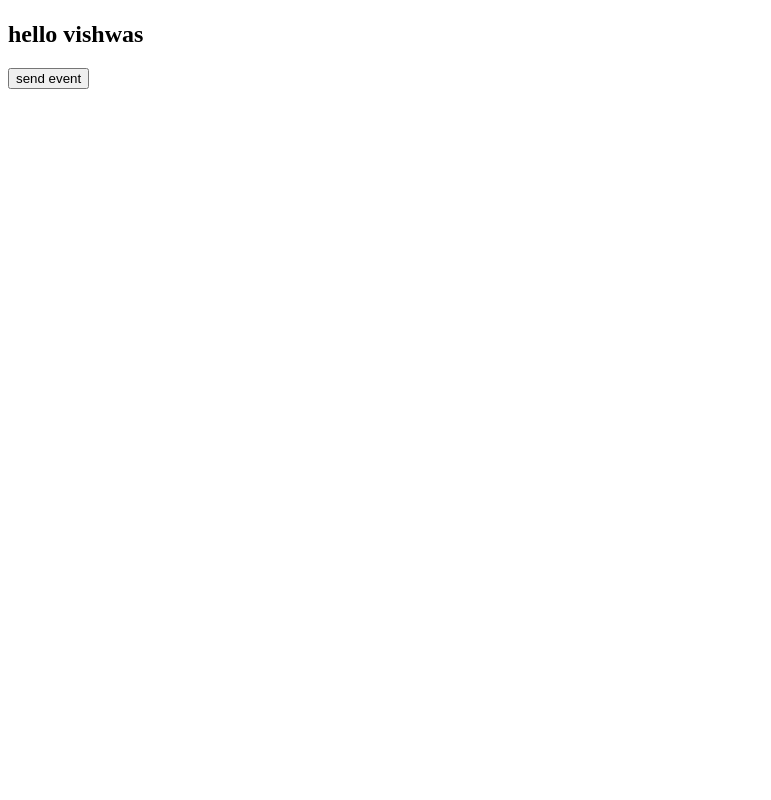
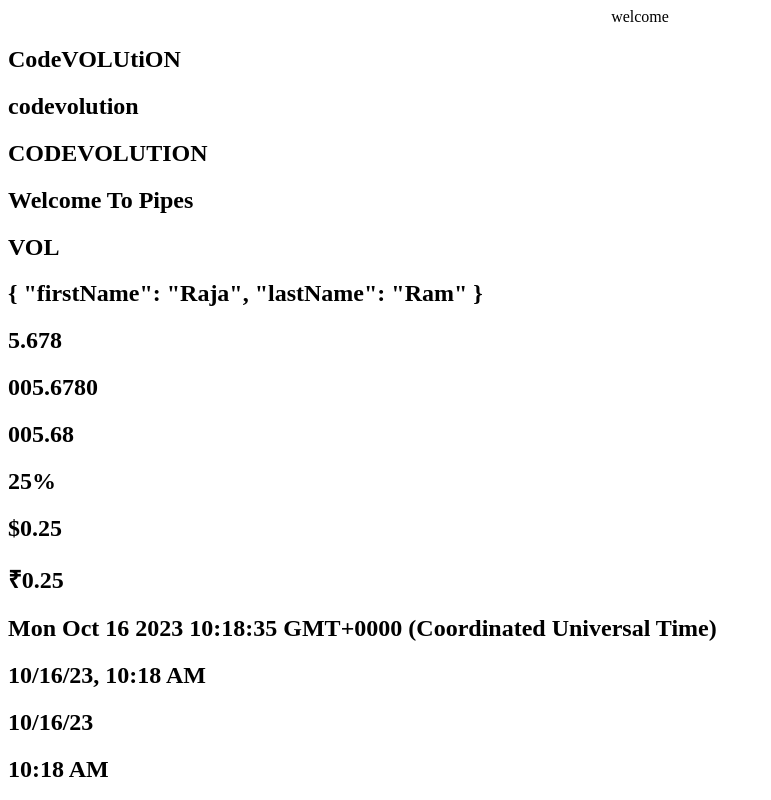
Before and after one commit to chandra-98a/Angulardegreed, an Angular app in the folder StructuralDirective/: page / in a window 1280 px wide. Shown: the top 800 px of the page, without its empty margins (0-771 px from the left). Built offline with nearby package versions, Linux system fonts and the light colour scheme.

Commit message:
Pipes for Strings and Numbers

```diff
--- a/StructuralDirective/src/app/app.component.html
+++ b/StructuralDirective/src/app/app.component.html
@@ -1,4 +1,4 @@
 <div>
-  <h1> {{message}} </h1>
-  <app-test  (childEvent)="message=$event" [parentData]="name"></app-test>
+  <div style="text-align: center;"> {{message}} </div>
+  <app-test></app-test>
 </div>
--- a/StructuralDirective/src/app/app.component.ts
+++ b/StructuralDirective/src/app/app.component.ts
@@ -7,6 +7,5 @@ import { Component } from '@angular/core';
 })
 export class AppComponent {
   title = 'Structural Directives';
-  public name="vishwas";
-  public message=" ";
+  public message="welcome ";
 }
--- a/StructuralDirective/src/app/test/test.component.ts
+++ b/StructuralDirective/src/app/test/test.component.ts
@@ -1,21 +1,55 @@
-import { Component , OnInit, Input, EventEmitter, Output } from '@angular/core';
+import { Component , OnInit } from '@angular/core';
 
 @Component({
   selector: 'app-test',
   template:`
-  <h2> {{"hello "+ name}}</h2>
-  <button (click)="fireEvent()">send event</button>` ,
+
+  <h2> {{name}}</h2>
+  <h2>{{name | lowercase}}</h2>
+  <h2>{{name | uppercase}}</h2>
+  <h2>{{message | titlecase}}</h2>
+
+  <h2>{{name | slice:4:7}}</h2>
+
+  <h2>{{person | json}}</h2>
+
+  <h2>{{5.678|number:'1.2-3'}}</h2>
+  <h2>{{5.678|number:'3.4-5'}}</h2>
+  <h2>{{5.678|number:'3.1-2'}}</h2>
+
+  <h2>{{0.25| percent}}</h2>
+
+  <h2>{{0.25| currency}}</h2>
+
+  <h2>{{0.25| currency:'INR'}}</h2>
+
+  <h2>{{date}}</h2>
+  <h2>{{date|date:'short'}}</h2>
+  <h2>{{date|date:'shortDate'}}</h2>
+  <h2>{{date|date:'shortTime'}}</h2>
+
+  <h2>{{date|date:'medium'}}</h2>
+  <h2>{{date|date:'mediumDate'}}</h2>
+  <h2>{{date|date:'mediumTime'}}</h2>
+
+  <h2>{{date|date:'long'}}</h2>
+  <h2>{{date|date:'longDate'}}</h2>
+  <h2>{{date|date:'longTime'}}</h2>
+  ` ,
   styleUrls: ['./test.component.css']
 })
 export class TestComponent implements OnInit{
 ngOnInit(){
 
 }
-@Input('parentData') public name: any;
-@Output() public childEvent=new EventEmitter();
-fireEvent(){
-  this.childEvent.emit('hey codeevolution');
+public message="welcome to pipes";
+public person ={
+  "firstName":"Raja",
+  "lastName":"Ram"
 }
+public name="CodeVOLUtiON";
+public date=new Date;
+
 
 
 }
```
